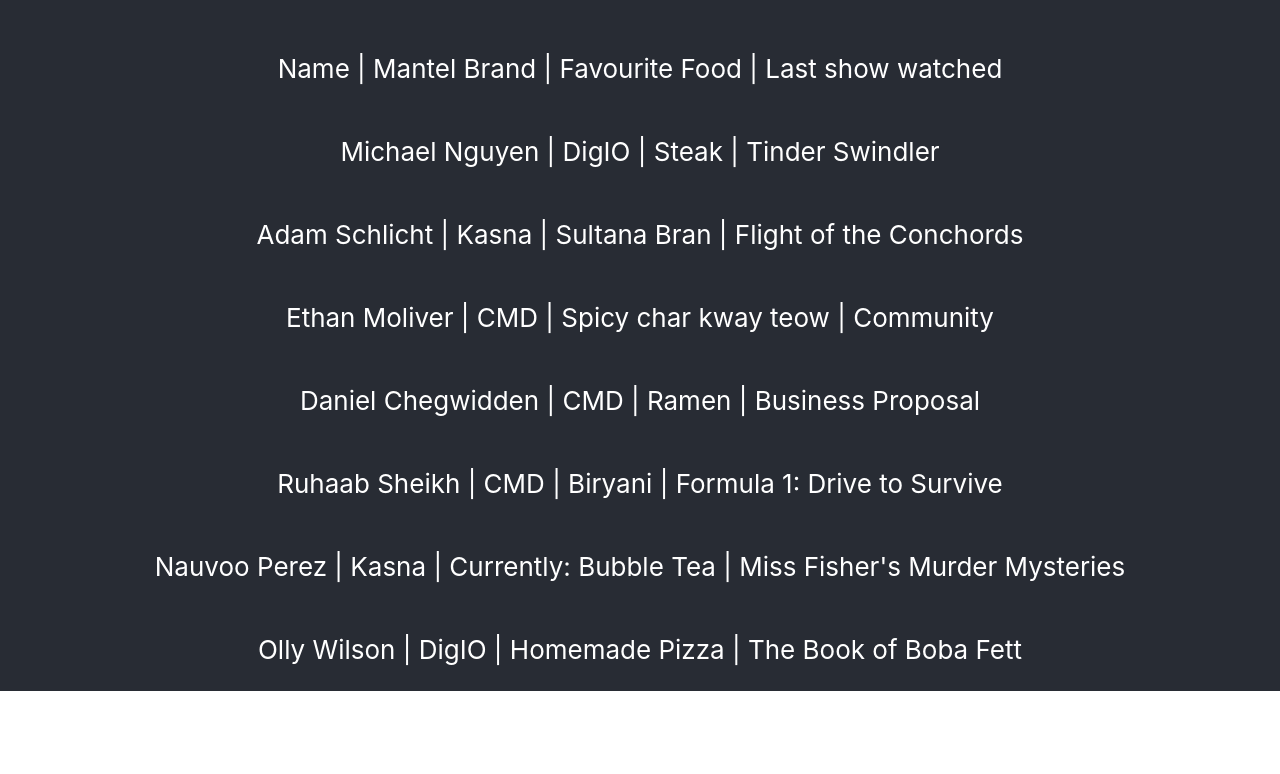
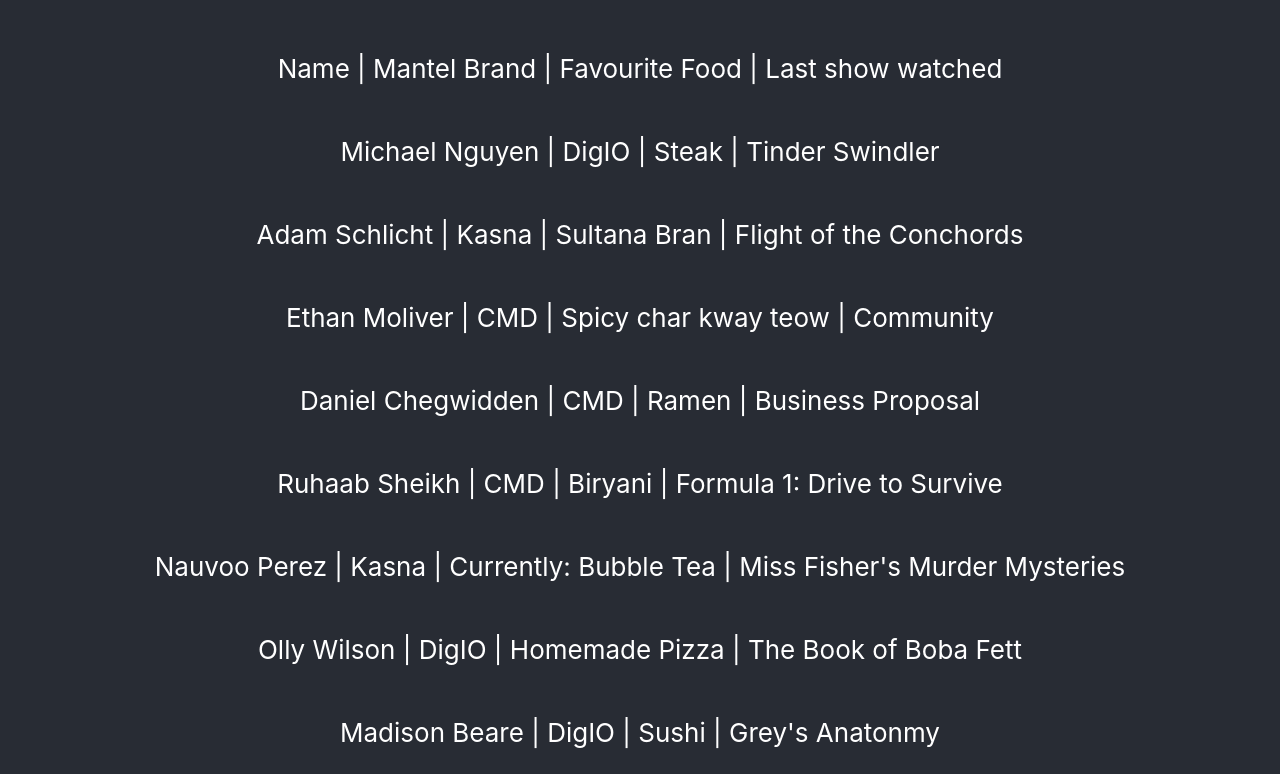
Before and after one commit to micnguyen/proj-future-assoc-devbasics, a React (Create React App) app: page / in a window 1280 px wide. Shown: the part 293-1067 px from the top of the page. Before the commit the page ends 984 px from the top, so only its background shows below. Built offline with nearby package versions, Linux system fonts and the light colour scheme.

Commit message:
added name to app

```diff
--- a/src/App.js
+++ b/src/App.js
@@ -7,6 +7,7 @@
 import { RuhaabSheikh } from "./components/RuhaabSheikh/RuhaabSheikh";
 import { NauvooPerez } from './components/NauvooPerez/NauvooPerez';
 import { OllyWilson } from "./components/OllyWilson/OllyWilson";
+import { MadisonBeare } from './components/MadisonBeare/MadisonBeare';
 
 function App() {
   return (
@@ -21,6 +22,7 @@
         <RuhaabSheikh />
         <NauvooPerez />
         <OllyWilson />
+        <MadisonBeare />
       </header>
     </div>
   );
```
